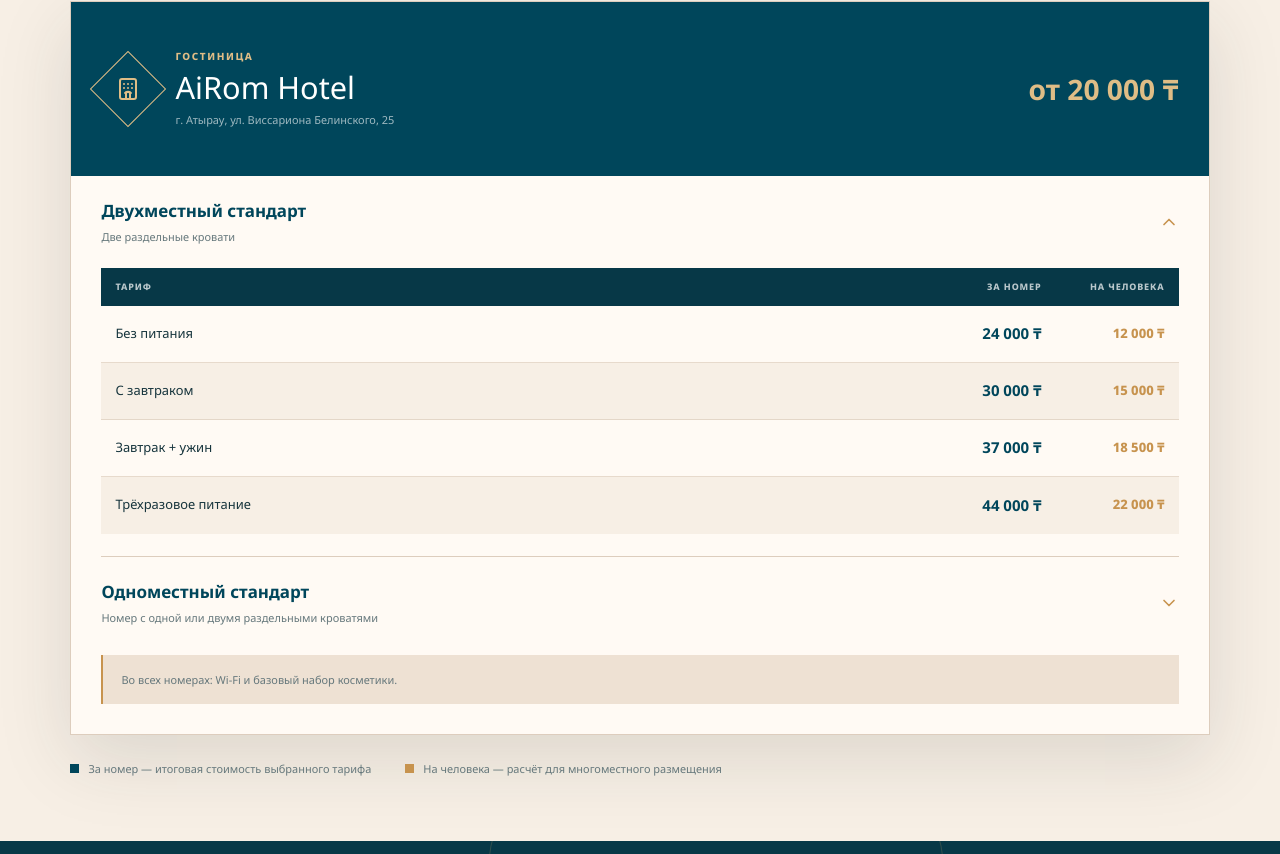
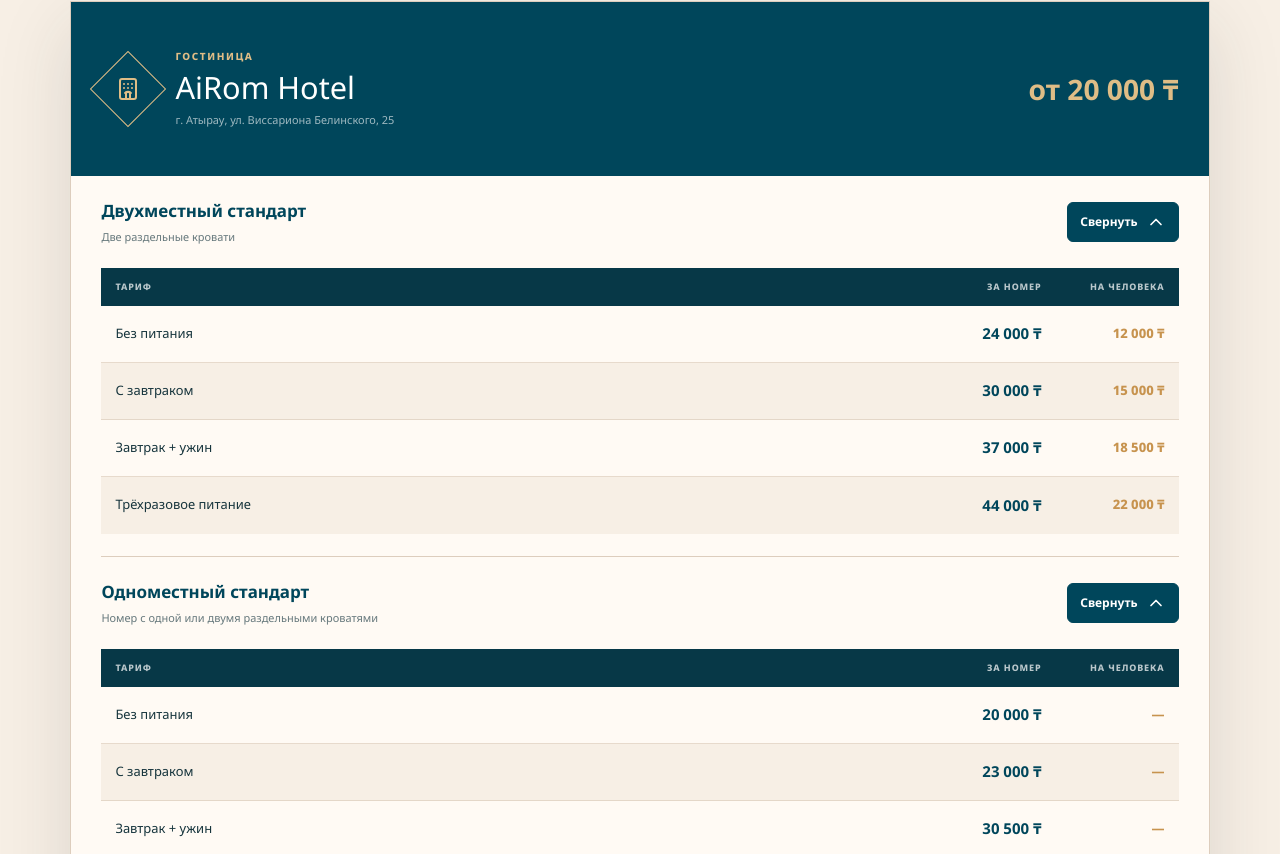
Before and after one commit to ewgftju/airom-hotel, a Next.js app: page / in a window 1280 px wide. Shown: the part 5226-6080 px from the top of the page. Built offline with nearby package versions, Linux system fonts and the light colour scheme.

Commit message:
Expand both room tariffs by default and clarify collapse controls

```diff
--- a/app/content.ts
+++ b/app/content.ts
@@ -113,6 +113,8 @@
       intro: "Цены указаны за сутки. В тарифах с питанием итоговая стоимость уже включает выбранный рацион.",
       hotel: "Гостиница",
       tariff: "Тариф",
+      expand: "Развернуть",
+      collapse: "Свернуть",
       perRoom: "За номер",
       perPerson: "На человека",
       singleNote: "Во всех номерах: Wi-Fi и базовый набор косметики.",
@@ -276,6 +278,8 @@
       intro: "Бағалар бір тәулікке көрсетілген. Тамақтану тарифтерінде қорытынды бағаға таңдалған рацион кіреді.",
       hotel: "Қонақүй",
       tariff: "Тариф",
+      expand: "Ашу",
+      collapse: "Жию",
       perRoom: "Бөлме үшін",
       perPerson: "Бір адамға",
       singleNote: "Барлық бөлмелерде: Wi-Fi және негізгі косметикалық құралдар жиынтығы.",
--- a/app/globals.css
+++ b/app/globals.css
@@ -1276,10 +1276,11 @@
 
 .room-rate summary {
   display: grid;
-  grid-template-columns: 1fr auto;
+  grid-template-columns: minmax(0, 1fr) auto;
   align-items: center;
   gap: 18px;
   min-height: 92px;
+  padding: 14px 0;
   cursor: pointer;
   list-style: none;
   color: var(--teal);
@@ -1289,7 +1290,7 @@
   display: none;
 }
 
-.room-rate summary > span {
+.room-rate-heading {
   display: grid;
   gap: 5px;
 }
@@ -1303,13 +1304,46 @@
   font-size: 11px;
 }
 
-.room-rate summary svg {
-  color: var(--gold);
+.room-rate-toggle {
+  display: inline-flex;
+  align-items: center;
+  gap: 8px;
+  min-height: 40px;
+  padding: 8px 12px;
+  border: 1px solid var(--teal);
+  border-radius: 6px;
+  background: var(--teal);
+  color: var(--white);
+  font-size: 12px;
+  font-weight: 700;
+  white-space: nowrap;
+}
+
+.room-rate summary:hover .room-rate-toggle {
+  background: var(--teal-soft);
+}
+
+.room-rate summary:focus-visible {
+  outline: 2px solid var(--teal);
+  outline-offset: 4px;
+}
+
+.room-rate-toggle svg {
+  flex-shrink: 0;
   transition: transform 180ms ease;
 }
 
-.room-rate[open] summary svg {
+.room-rate[open] .room-rate-toggle svg {
   transform: rotate(180deg);
+}
+
+.room-rate-collapse,
+.room-rate[open] .room-rate-expand {
+  display: none;
+}
+
+.room-rate[open] .room-rate-collapse {
+  display: inline;
 }
 
 .rate-table {
@@ -2095,6 +2129,16 @@
 
   .room-rate-list {
     padding: 0 18px;
+  }
+
+  .room-rate summary {
+    gap: 10px;
+  }
+
+  .room-rate-toggle {
+    gap: 5px;
+    padding: 8px;
+    font-size: 11px;
   }
 
   .rate-table-head,
--- a/app/page.tsx
+++ b/app/page.tsx
@@ -380,11 +380,15 @@
               </header>
 
               <div className="room-rate-list">
-                {hotel.rooms.map((room, roomIndex) => (
-                  <details className="room-rate" key={room.name} open={roomIndex === 0}>
+                {hotel.rooms.map((room) => (
+                  <details className="room-rate" key={room.name} open>
                     <summary>
-                      <span><strong>{room.name}</strong><small>{room.description}</small></span>
-                      <ChevronDown size={20} />
+                      <span className="room-rate-heading"><strong>{room.name}</strong><small>{room.description}</small></span>
+                      <span className="room-rate-toggle">
+                        <span className="room-rate-expand">{t.rates.expand}</span>
+                        <span className="room-rate-collapse">{t.rates.collapse}</span>
+                        <ChevronDown size={20} aria-hidden="true" />
+                      </span>
                     </summary>
                     <div className="rate-table" role="table" aria-label={`${hotel.name}: ${room.name}`}>
                       <div className="rate-table-head" role="row">
```
